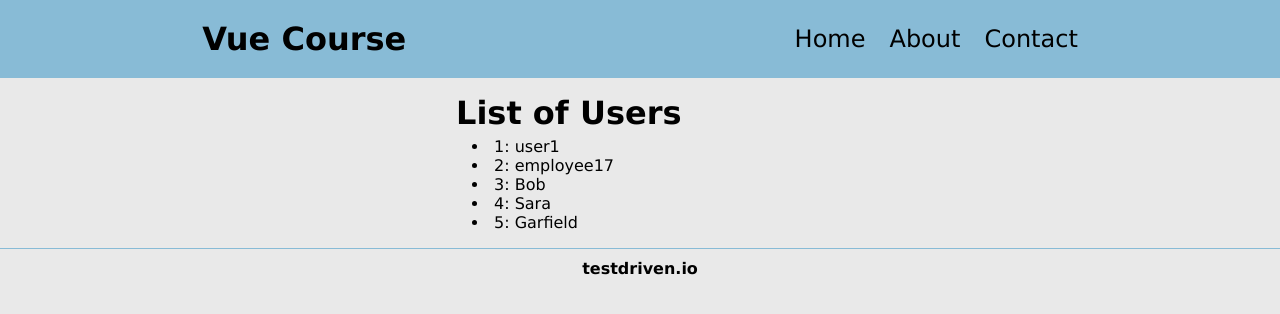
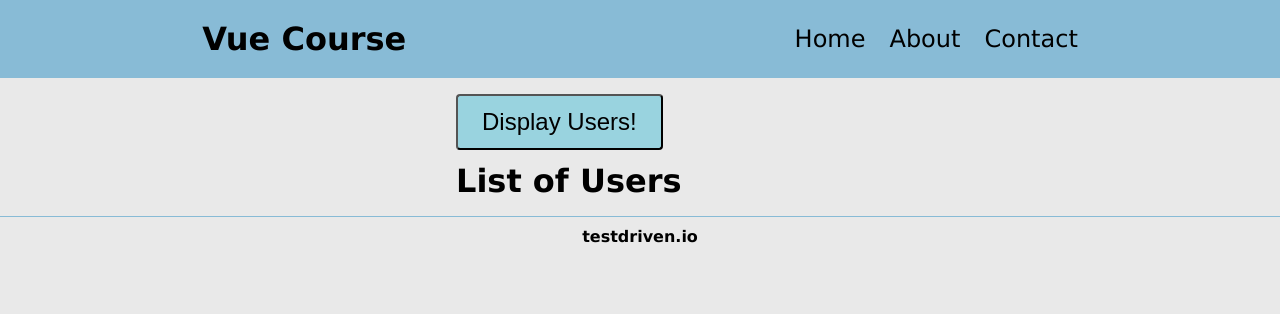
Before and after one commit to ezjung/TD_Learn_Vue, a plain HTML site: page index.html in a window 1280 px wide. Drawn offline with nearby package versions, Linux system fonts and the light colour scheme.

Commit message:
1.7-start: v-on and v-show directives, event modifiers

```diff
--- a/index.html
+++ b/index.html
@@ -27,10 +27,13 @@
         </header>
 
         <main>
+            <button @click.once="changeShowUsers">Display Users!</button>
+
             <h1>List of Users</h1>
-            <ul>
+            <ul v-show="displayUsers">
                 <li v-for="(user, id) in users" :key="id">{{ id + 1 }}: {{ user }}</li>
             </ul>
+
         </main>
 
         <footer>
@@ -51,7 +54,13 @@ const app = Vue.createApp({
                 'Bob',
                 'Sara',
                 'Garfield'
-            ]
+            ],
+            displayUsers: false,
+        }
+    },
+    methods: {
+        changeShowUsers() {
+            this.displayUsers = !this.displayUsers
         }
     }
 })
```
